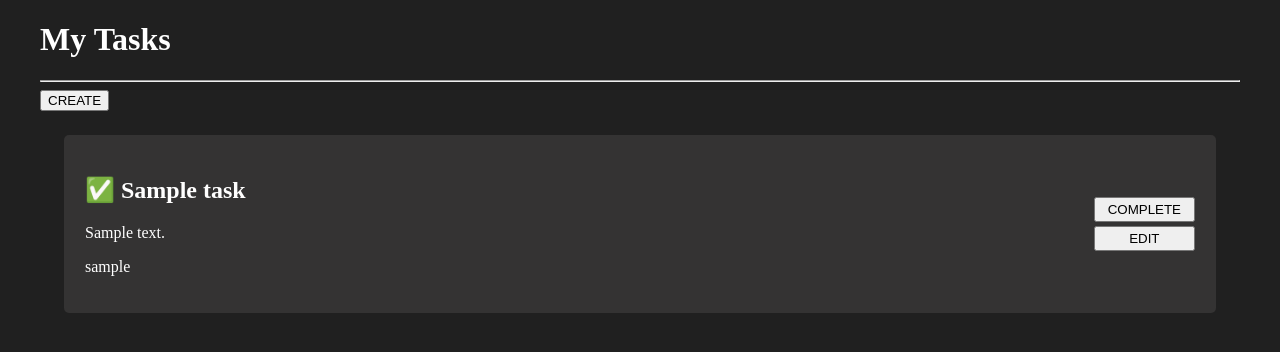
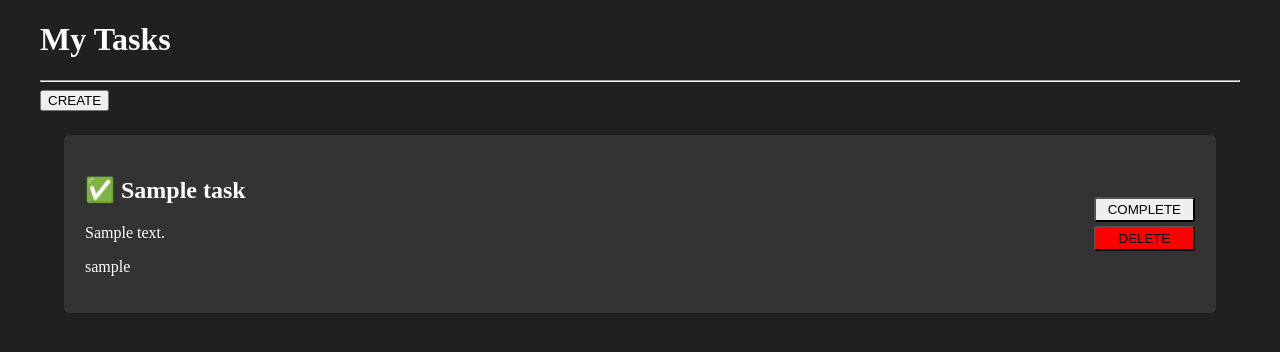
Before and after one commit to daniborja/django-app-init, a Django app: page /tasks/ in a window 1280 px wide. Shown: the part 42-394 px from the top of the page. Run offline with Django 5.2, Linux system fonts and the light colour scheme; a user stored in the database is signed in; tables that the repository leaves empty hold one stand-in row (values such as "Sample post").

Commit message:
[ADD]: delete task

```diff
--- a/tasks/static/css/main.css
+++ b/tasks/static/css/main.css
@@ -100,6 +100,7 @@ ul {
     padding: 3px 12px;
     text-transform: uppercase;
     cursor: pointer;
+    border-radius: 3px;
   }
 
   form {
@@ -107,4 +108,8 @@ ul {
       width: 100%;
     }
   }
+
+  & .btn-delete {
+    background: red !important;
+  }
 }
--- a/tasks/templates/tasks/tasks.html
+++ b/tasks/templates/tasks/tasks.html
@@ -30,10 +30,15 @@
       <div class="action-btns-container">
         <form action="{% url 'complete_task' task.id %}" method="POST">
           {% csrf_token %}
-          <button type="submit">Complete</button>
+          <button type="submit">
+            {% if task.done %} Complete {% else %} Incomplete {% endif %}
+          </button>
         </form>
 
-        <button>Edit</button>
+        <form action="{% url 'delete_task' task.id %}" method="POST">
+          {% csrf_token %}
+          <button type="submit" class="btn-delete">Delete</button>
+        </form>
       </div>
     </div>
   </div>
--- a/tasks/urls.py
+++ b/tasks/urls.py
@@ -17,6 +17,7 @@ urlpatterns = [
     path('tasks/', views.tasks, name='tasks'),
     path('tasks/create', views.create_task, name='create_task'),
     path('tasks/complete/<int:id>', views.complete_task, name='complete_task'),
+    path('tasks/delete/<int:id>', views.delete_task, name='delete_task'),
     path('tasks/<int:id>', views.task, name='task'), # URL Params - al final
 
 ]
--- a/tasks/views.py
+++ b/tasks/views.py
@@ -154,3 +154,14 @@ def complete_task(request, id):
         task.completed_at = timezone.now()
         task.save()
         return redirect('tasks')
+
+
+def delete_task(request, id):
+    # otra forma de hacer la query (pk, user)
+    if request.method == 'POST':
+        try:
+            task = get_object_or_404(Task, pk=id, user=request.user)
+            task.delete()
+            return redirect('tasks')
+        except:
+            return redirect('tasks')
```
